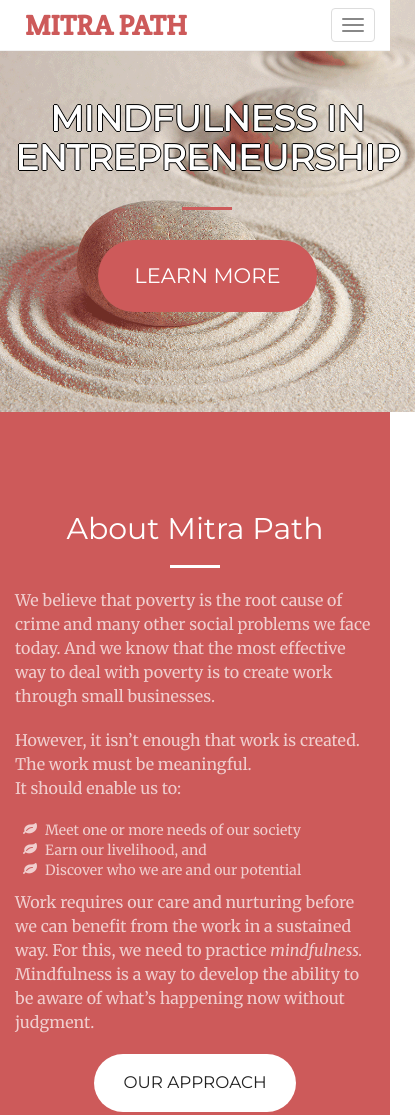
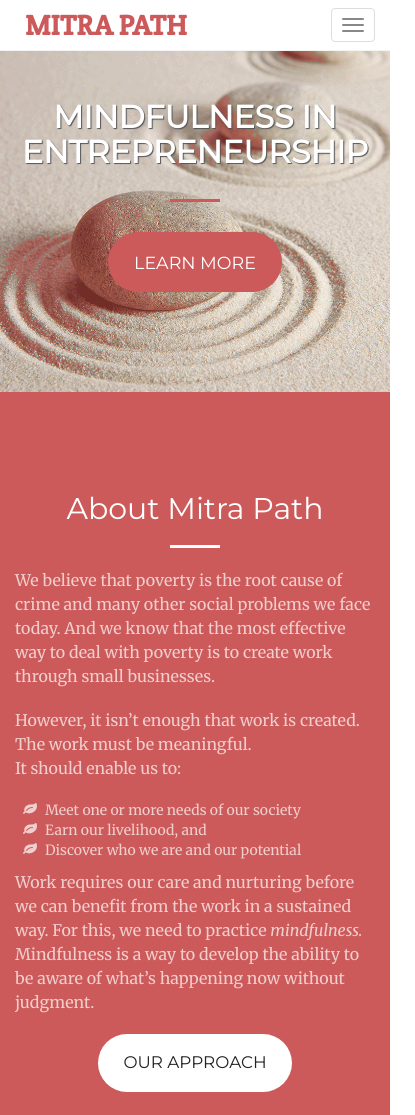
Before and after one commit to rnhwebdev/mitrapath, a website: page app/index.html in a window 390 px wide. Shown: the top 1115 px of the page, 415 px wide, since content can reach past the window. Drawn offline with Linux system fonts and the light colour scheme; some packages are replaced by stand-ins of ours.

Commit message:
Fix for the main h1 and for mobile styling

```diff
--- a/app/css/creative.css
+++ b/app/css/creative.css
@@ -206,7 +206,8 @@ header .header-content .header-content-inner h1 {
     margin-bottom: 0;
     text-transform: uppercase;
     font-weight: 700;
-    text-shadow: -1px 0 black, 0 1px black, 1px 0 black, 0 -1px black;
+    text-shadow: 1px 1px 1px #555;
+    /*text-shadow: -1px 0 black, 0 1px black, 1px 0 black, 0 -1px black;*/
 }
 
 header .header-content .header-content-inner hr {
@@ -464,3 +465,17 @@ aside {
     font-size: 1em;
     color: #888;
 }
+
+@media screen and (max-width: 650px) {
+    header .header-content .header-content-inner h1 {
+        font-size: 2.25em !important;
+    }
+
+    .btn-xl {
+        font-size: 1.25em;
+    }
+
+    .btn {
+        padding: 1em 1.5em;
+    }
+}
```
Also changed, not shown: app/img/Bo_Shao.png.
